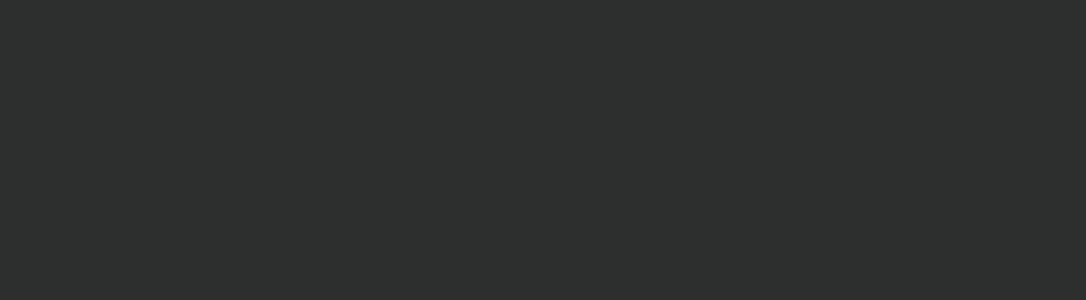
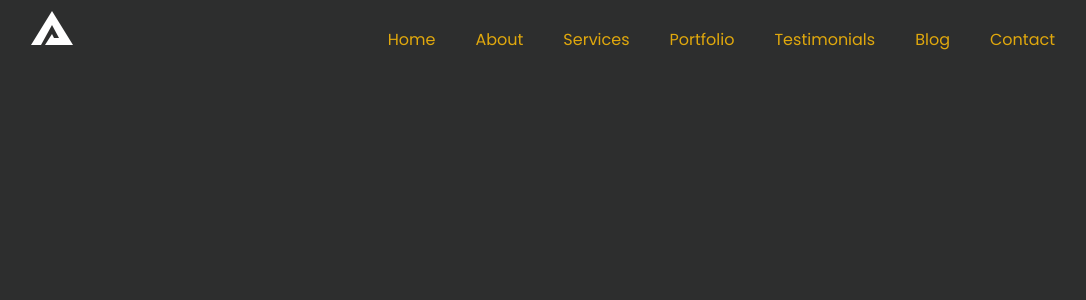
Before and after one commit to gareky1/Praticanto-portifolio-React., a React (Create React App) app: page / in a window 1280 px wide. Shown: the top 300 px of the page, without its empty margins (97-1183 px from the left). Built offline with nearby package versions, Linux system fonts and the light colour scheme.

Commit message:
header responsive

```diff
--- a/package.json
+++ b/package.json
@@ -44,5 +44,8 @@
       "last 1 firefox version",
       "last 1 safari version"
     ]
+  },
+  "devDependencies": {
+    "@babel/plugin-proposal-private-property-in-object": "^7.21.11"
   }
 }
--- a/src/App.css
+++ b/src/App.css
@@ -22,3 +22,94 @@ body {
   color: var(--white);
   font-family: "Poppins", sans-serif;
 }
+
+a {
+  color: var(--primaryColor);
+  text-decoration: none;
+  transition: 0.5s;
+}
+
+a:hover {
+  color: var(--sliver);
+}
+
+p {
+  color: var(--sliver);
+  font-size: 15px;
+  line-height: 30;
+  margin: 20px 0;
+}
+
+h1,
+h2,
+h3,
+h4,
+h5,
+h6 {
+  font-weight: 400;
+}
+
+.container {
+  max-width: 80%;
+  margin: auto;
+}
+.flexsb {
+  display: flex;
+  justify-content: space-between;
+}
+button{
+  border: none;
+  outline: none;
+  background: none;
+  font-size: 17px;
+  background-color: var(--primaryColor);
+  color: var(--white);
+  padding: 15px 50px;
+  border-radius: 50px;
+  margin-top: 20px;
+  cursor: pointer;
+}
+/*-----------------Header------------*/
+header {
+  background-color: var(--headingColor);
+  height: 10vh;
+  line-height: 10vh;
+  position: sticky;
+  top:0;
+  left: 0;
+  width: 100%;
+  z-index: 999;
+}
+header a{
+  margin-left: 40px;
+}
+.toggle{
+  cursor: pointer;
+  color: var(--white);
+  display: none;
+}
+@media screen and (max-width:768px) {
+  header .nav {
+  display: none;
+  }
+  header a{
+    width: 100%;
+    display: block;
+    color: var(--white);
+  }
+  .toggle{
+    display: block;
+    background: none;
+    font-size: 25px;
+  }
+  .hideMenu{
+    display: block;
+    position: absolute;
+    top: 10vh;
+    left: 0;
+    width: 100%;
+    background-color: var(--headingColor);
+  }
+
+}
+/*-----------------Header------------*/
--- a/src/App.js
+++ b/src/App.js
@@ -1,10 +1,11 @@
 import "./App.css";
+import { Pages } from "./components/pages/Pages";
 
 function App() {
   return (
-    <div className="App">
-      <header className="App-header"></header>
-    </div>
+    <>
+      <Pages />
+    </>
   );
 }
 
--- /dev/null
+++ b/src/components/common/Header.jsx
@@ -0,0 +1,30 @@
+import React, { useState } from "react";
+import { Link } from "react-router-dom";
+import { navlink } from "../data/dummydata";
+import logo from "../data/images/logo.png";
+import { Menu } from "@mui/icons-material";
+
+export const Header = () => {
+  const [responsive, setResponsive] = useState(false);
+  return (
+    <>
+      <header>
+        <div className="container flexsb">
+          <div className="logo">
+            <img src={logo} alt="" />
+          </div>
+          <div className={responsive ? "hideMenu" : "nav"}>
+            {navlink.map((links, i) => (
+              <Link to={links.url} key={i}>
+                {links.text}
+              </Link>
+            ))}
+          </div>
+          <button className="toggle" onClick={() => setResponsive(!responsive)}>
+            <Menu className="icon"></Menu>
+          </button>
+        </div>
+      </header>
+    </>
+  );
+};
--- /dev/null
+++ b/src/components/data/dummydata.js
@@ -0,0 +1,255 @@
+import {
+  Settings,
+  CropRotate,
+  ViewInAr,
+  PieChart,
+  Code,
+  BarChart,
+  CloudOutlined,
+  FavoriteBorder,
+  Public,
+  PersonOutlined,
+  AddLocationAltOutlined,
+  PhoneIphone,
+  EmailOutlined,
+  Facebook,
+  Twitter,
+  Instagram,
+  YouTube,
+} from "@mui/icons-material";
+
+export const navlink = [
+  {
+    url: "/",
+    text: "Home",
+  },
+  {
+    url: "/about",
+    text: "About",
+  },
+  {
+    url: "/services",
+    text: "Services",
+  },
+  {
+    url: "/portfolio",
+    text: "Portfolio",
+  },
+  {
+    url: "/testimonials",
+    text: "Testimonials",
+  },
+  {
+    url: "/blog",
+    text: "Blog",
+  },
+  {
+    url: "/contact",
+    text: "Contact",
+  },
+];
+export const home = [
+  {
+    text: "HELLO I'M",
+    name: "ALAMIN MUSA",
+    post: "WEB DESIGNER",
+    design: "UI / UX DESIGNER",
+    desc: "Lorem Ipsum is simply dummy text of the printing and typesetting industry. Lorem Ipsum has been the industry's standard dummy text ever since the 1500s, when an unknown printer took a galley of type and scrambled it to make a type specimen book",
+  },
+];
+export const about = [
+  {
+    desc: "Sed ut perspiciatis unde omnis iste natus error sit voluptatem accusantium doloremque laudantium, totam rem aperiam, eaque ipsa quae ab illo inventore veritatis et quasi architecto beatae vitae dicta sunt explicabo. Nemo enim ipsam voluptatem quia voluptas sit aspernatur aut odit aut fugit, sed quia consequuntur",
+    desc1:
+      "magni dolores eos qui ratione voluptatem sequi nesciunt. Neque porro quisquam est, qui dolorem ipsum quia dolor si voluptatem quia voluptas sit aspernatur aut odit aut fugit, sed quia consequuntur",
+    cover: "./images/man.png",
+  },
+];
+export const services = [
+  {
+    id: 1,
+    icon: <Settings />,
+    title: "Creative Design",
+    desc: "Lorem Ipsum simply text of the printing and type setting industry when an unknown printing simply",
+  },
+  {
+    id: 2,
+    icon: <CropRotate />,
+    title: "Clean Code",
+    desc: "Lorem Ipsum simply text of the printing and type setting industry when an unknown printing simply",
+  },
+  {
+    id: 3,
+    icon: <ViewInAr />,
+    title: "Responsive Design",
+    desc: "Lorem Ipsum simply text of the printing and type setting industry when an unknown printing simply",
+  },
+  {
+    id: 4,
+    icon: <PieChart />,
+    title: "Material UI	",
+    desc: "Lorem Ipsum simply text of the printing and type setting industry when an unknown printing simply",
+  },
+  {
+    id: 5,
+    icon: <Code />,
+    title: "Material UI Icons",
+    desc: "Lorem Ipsum simply text of the printing and type setting industry when an unknown printing simply",
+  },
+  {
+    id: 6,
+    icon: <BarChart />,
+    title: "Awesome Support",
+    desc: "Lorem Ipsum simply text of the printing and type setting industry when an unknown printing simply",
+  },
+];
+export const project = [
+  {
+    id: 1,
+    icon: <CloudOutlined />,
+    num: "89",
+    title: "HAPPY CLIENTS",
+  },
+  {
+    id: 2,
+    icon: <FavoriteBorder />,
+    num: "231",
+    title: "PROJECTS COMPLEATED",
+  },
+  {
+    id: 3,
+    icon: <Public />,
+    num: "108",
+    title: "FILES DOWNLOADED",
+  },
+  {
+    id: 4,
+    icon: <PersonOutlined />,
+    num: "1446",
+    title: "LIENS OF CODE",
+  },
+];
+export const portfolio = [
+  {
+    id: 1,
+    cover: "../images/port/port1.jpg",
+    name: "Brand",
+    category: "marketing",
+    title: "Brex Logo",
+  },
+  {
+    id: 2,
+    cover: "../images/port/port2.jpg",
+    name: "Brand",
+    category: "design",
+    title: "Brex Logo",
+  },
+  {
+    id: 3,
+    cover: "../images/port/port3.jpg",
+    name: "Brand",
+    category: "development",
+    title: "Brex Logo",
+  },
+  {
+    id: 4,
+    cover: "../images/port/port4.jpg",
+    name: "Brand",
+    category: "marketing",
+    title: "Brex Logo",
+  },
+  {
+    id: 5,
+    cover: "../images/port/port5.jpg",
+    name: "Brand",
+    category: "design",
+    title: "Brex Logo",
+  },
+  {
+    id: 6,
+    cover: "../images/port/port6.jpg",
+    name: "Brand",
+    category: "development",
+    title: "Brex Logo",
+  },
+];
+export const testimonials = [
+  {
+    id: 1,
+    text: "Lorem ipsum dolor sit amet, consectetur adipiscing elit. Aliquam porttitordapibus dictum.Fusce faucibus ligula scelerisque, eleifend turpis in",
+    image: "./images/testimonials/team-1.png",
+    name: "Alamin Musa",
+    post: "Front End Developer",
+  },
+  {
+    id: 2,
+    text: "Lorem ipsum dolor sit amet, consectetur adipiscing elit. Aliquam porttitordapibus dictum.Fusce faucibus ligula scelerisque, eleifend turpis in",
+    image: "./images/testimonials/team-2.png",
+    name: "Alex Ander",
+    post: "Back End Developer",
+  },
+  {
+    id: 3,
+    text: "Lorem ipsum dolor sit amet, consectetur adipiscing elit. Aliquam porttitordapibus dictum.Fusce faucibus ligula scelerisque, eleifend turpis in",
+    image: "./images/testimonials/team-3.png",
+    name: "GorkCoder",
+    post: "React Developer",
+  },
+];
+export const blog = [
+  {
+    id: 1,
+    title: "Master These Awesome",
+    date: "Jun 27, 2022",
+    author: "Dorian Gray",
+    desc: "Lorem Ipsum has been standard. Lorem Ipsum is simply text of the printing and typesetting industry. Lorem Ipsum has been",
+    cover: "./images/blog/b1.png",
+  },
+  {
+    id: 2,
+    title: "Best Design Items to Appeal",
+    date: "Jun 27, 2022",
+    author: "Dorian Gray",
+    desc: "Lorem Ipsum has been standard. Lorem Ipsum is simply text of the printing and typesetting industry. Lorem Ipsum has been",
+    cover: "./images/blog/b2.png",
+  },
+  {
+    id: 3,
+    title: "The 20 Best Lightroom Presets",
+    date: "Jun 27, 2022",
+    author: "Dorian Gray",
+    desc: "Lorem Ipsum has been standard. Lorem Ipsum is simply text of the printing and typesetting industry. Lorem Ipsum has been",
+    cover: "./images/blog/b3.png",
+  },
+];
+export const contact = [
+  {
+    icon: <AddLocationAltOutlined />,
+    text1: "2651 Main Street, Suit 124",
+    text2: "Seattle, WA, 98101",
+  },
+  {
+    icon: <PhoneIphone />,
+    text1: "0123456789",
+    text2: "0345627891",
+  },
+  {
+    icon: <EmailOutlined />,
+    text1: "hello@thetheme.io",
+    text2: "inf0@brex-theme.io",
+  },
+];
+export const social = [
+  {
+    icon: <Facebook />,
+  },
+  {
+    icon: <Twitter />,
+  },
+  {
+    icon: <Instagram />,
+  },
+  {
+    icon: <YouTube />,
+  },
+];
--- /dev/null
+++ b/src/components/home/Home.jsx
@@ -0,0 +1,5 @@
+import React from "react";
+
+export const Home = () => {
+  return <div>Home</div>;
+};
--- /dev/null
+++ b/src/components/pages/Pages.jsx
@@ -0,0 +1,19 @@
+import React from "react";
+import { BrowserRouter as Router, Switch, Route, Link } from "react-router-dom";
+import { Header } from "../common/Header";
+
+export const Pages = () => {
+  return (
+    <>
+      <Router>
+        <Header />
+        <Switch>
+          {/* <Route path="/">
+            <About />
+          </Route>
+            */}
+        </Switch>
+      </Router>
+    </>
+  );
+};
```
Also changed, not shown: src/components/data/images/logo.png (added), 1 other file (tests, documents, lock files or other folders).
